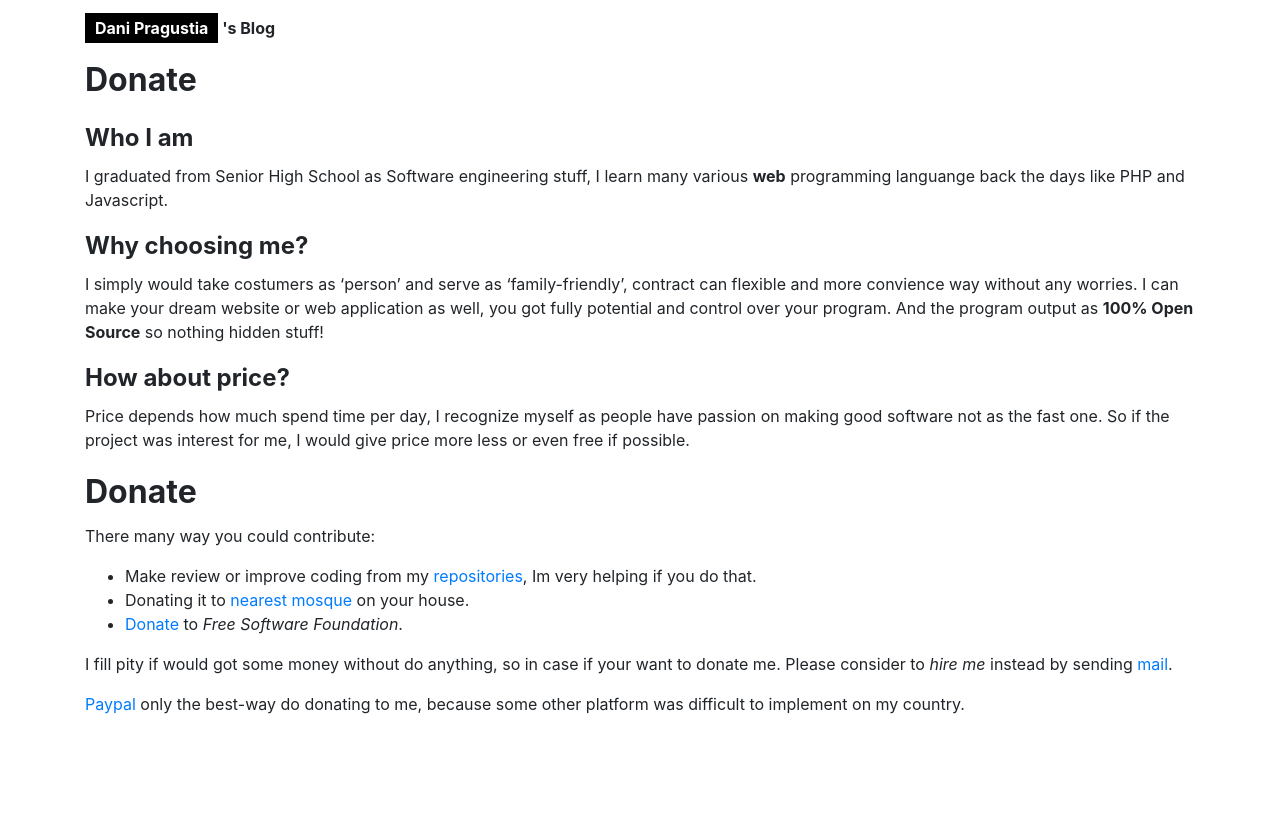
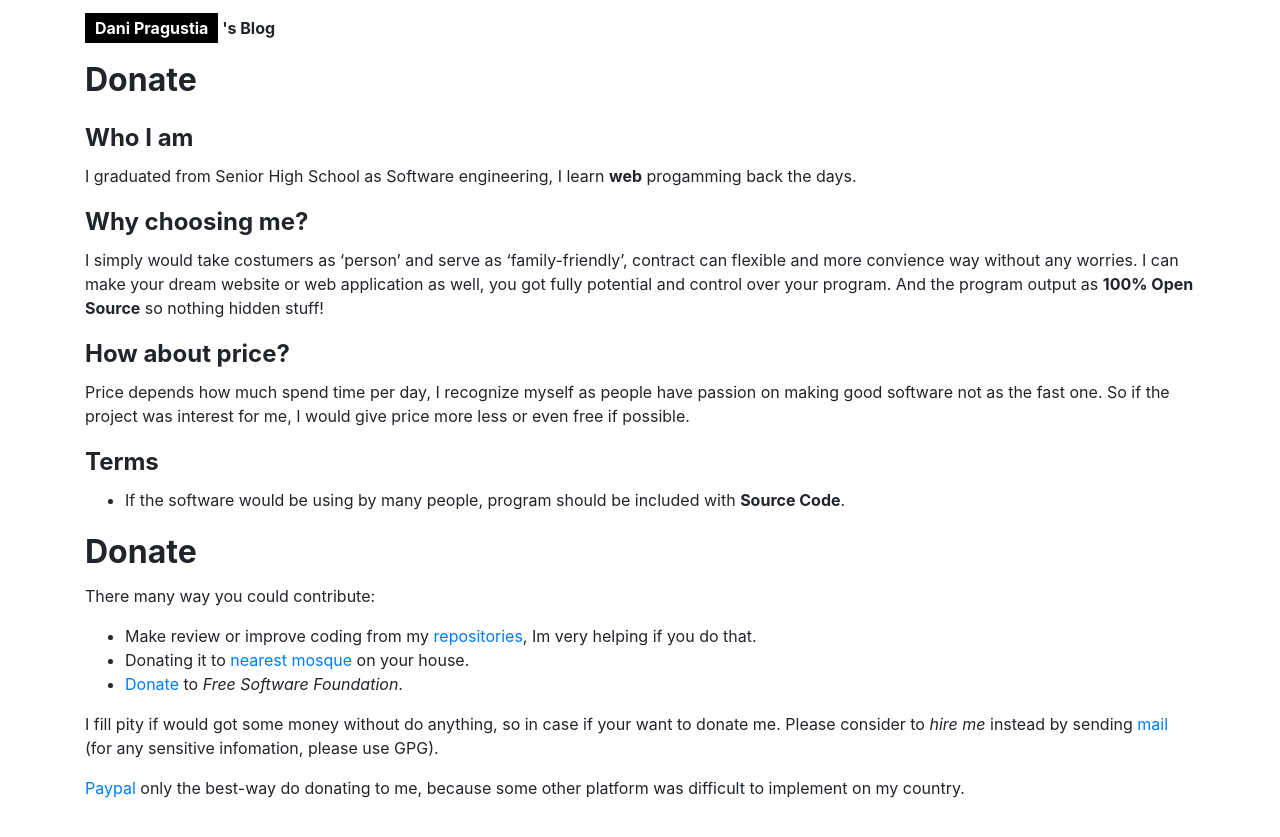
Before and after one commit to danipragustia/website, a Jekyll site: the page built from donate.md, in a window 1280 px wide. Shown: the top 837 px of the page. Built offline with Jekyll 4.4.1, drawn with Linux system fonts in a browser that asks for light colours.

Commit message:
Update donate.md

```diff
--- a/donate.md
+++ b/donate.md
@@ -5,7 +5,7 @@ permalink: /donate
 ---
 
 ## Who I am
-I graduated from Senior High School as Software engineering stuff, I learn many various **web** programming languange back the days like PHP and Javascript.
+I graduated from Senior High School as Software engineering, I learn **web** progamming back the days.
 
 ## Why choosing me?
 I simply would take costumers as 'person' and serve as 'family-friendly', contract can flexible and more convience way without any worries.
@@ -14,6 +14,9 @@ I can make your dream website or web application as well, you got fully potentia
 ## How about price?
 Price depends how much spend time per day, I recognize myself as people have passion on making good software not as the fast one. So if the project was interest for me, I would give price more less or even free if possible.
 
+## Terms
+- If the software would be using by many people, program should be included with <b>Source Code</b>.
+
 # Donate
 
 There many way you could contribute:
@@ -21,6 +24,6 @@ There many way you could contribute:
 - Donating it to [nearest mosque](https://duckduckgo.com/?q=Mosques&iaxm=maps&ia=places") on your house.
 - [Donate](https://www.fsf.org) to *Free Software Foundation*.
 
-I fill pity if would got some money without do anything, so in case if your want to donate me. Please consider to *hire me* instead by sending [mail](mailto:danipragustia@disroot.org).
+I fill pity if would got some money without do anything, so in case if your want to donate me. Please consider to *hire me* instead by sending [mail](mailto:danipragustia@disroot.org) (for any sensitive infomation, please use GPG).
 
 [Paypal](https://paypal.me/danipragustia) only the best-way do donating to me, because some other platform was difficult to implement on my country.
```
